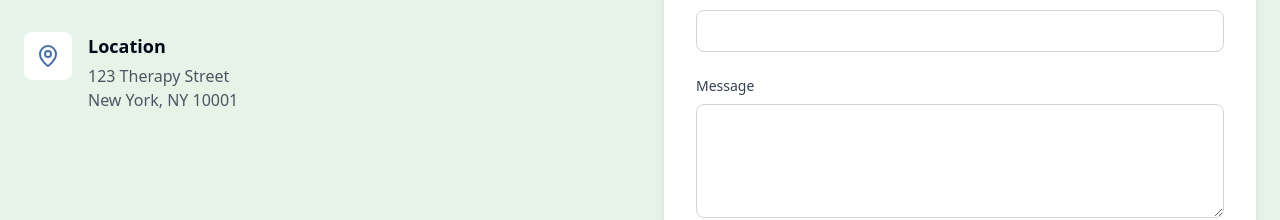
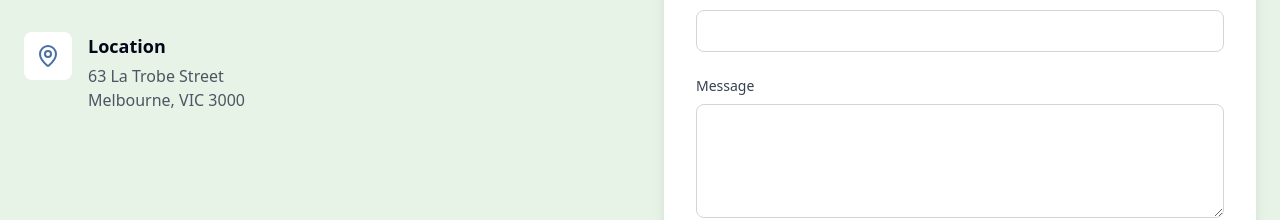
Before and after one commit to daryld1006/speakeazi-connect, a React (Vite) app: page / in a window 1280 px wide. Shown: the part 1848-2068 px from the top of the page. Built offline with nearby package versions, Linux system fonts and the light colour scheme.

Commit message:
Update contact location address
Changed the contact location in the Contact component to "63 La Trobe Street, Melbourne, VIC, 3000".
[skip gpt_engineer]

```diff
--- a/src/components/Contact.tsx
+++ b/src/components/Contact.tsx
@@ -67,7 +67,7 @@ const Contact = () => {
               </div>
               <div>
                 <h3 className="text-lg font-semibold mb-1">Location</h3>
-                <p className="text-gray-600">123 Therapy Street<br />New York, NY 10001</p>
+                <p className="text-gray-600">63 La Trobe Street<br />Melbourne, VIC 3000</p>
               </div>
             </div>
           </motion.div>
```
